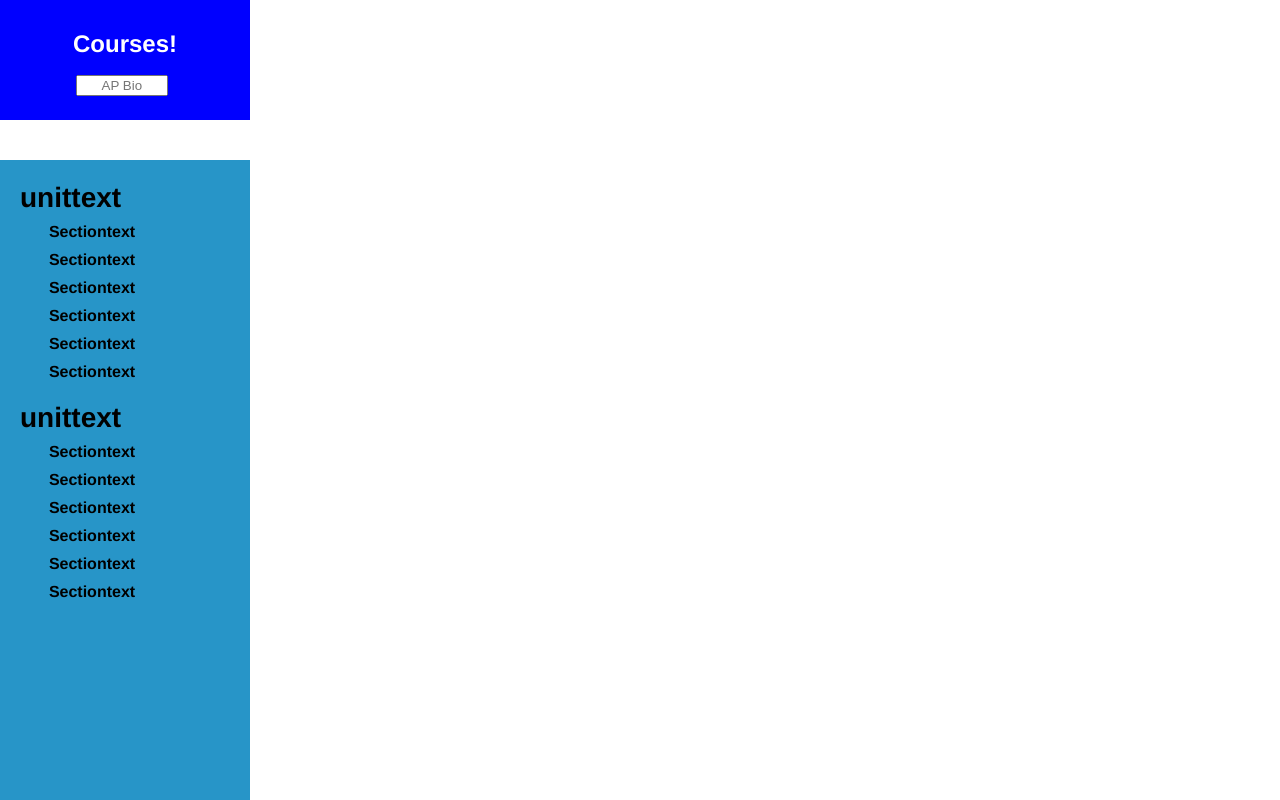
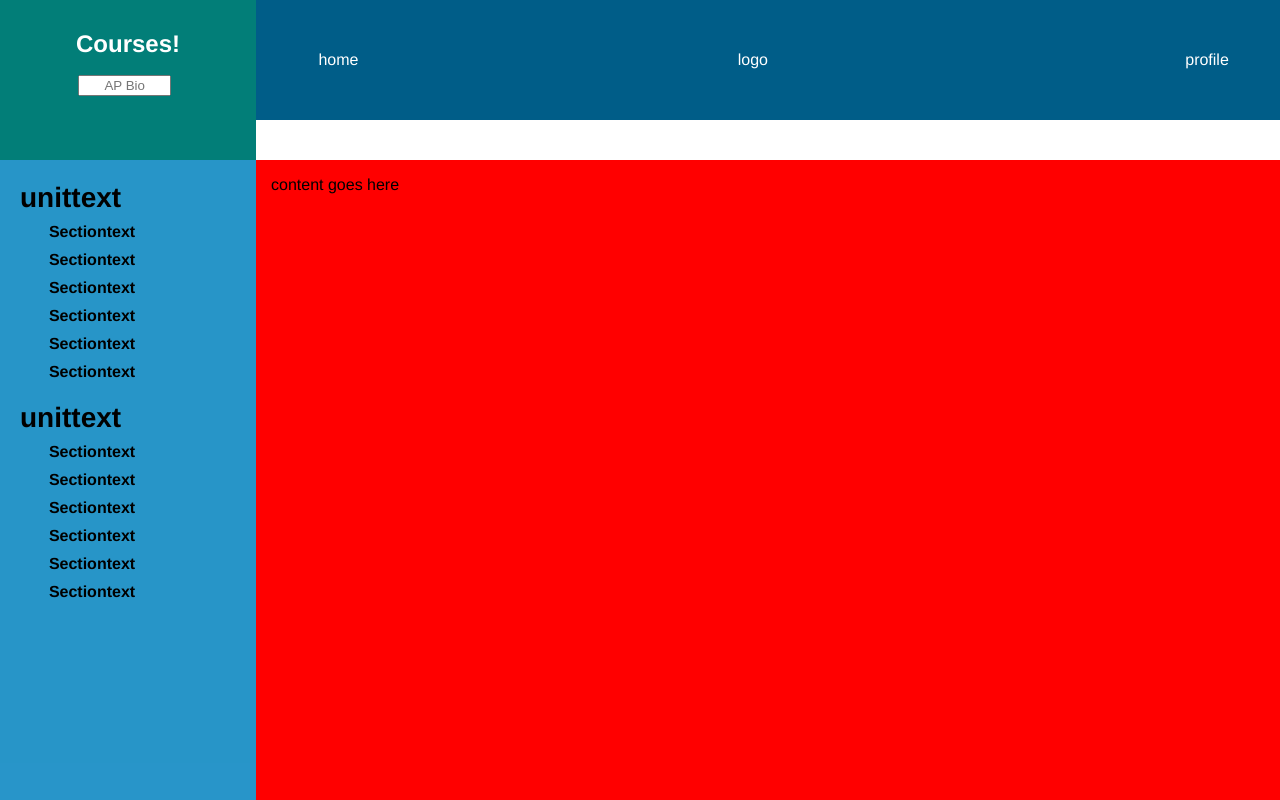
Before and after one commit to Akhil-Yalamanchili/Horizon, a plain HTML site: page index.html in a window 1280 px wide. Drawn offline with Linux system fonts and the light colour scheme.

Commit message:
boundboxes set

```diff
--- a/index.html
+++ b/index.html
@@ -13,12 +13,17 @@
     <link rel="stylesheet" href="styles.css">
 
 </head>
+<body>
+
 <div class="logoBarMain">
     <div class="logoBarHome">
+        home
     </div>
     <div class="logoBarLogo">
+        logo
     </div>
     <div class="logoBarProfile">
+        profile
     </div>
 </div>
 <div class="sideBarMain">
@@ -75,7 +80,10 @@
             </p>
     </div>
 </div>
-<body>
 
+<div class="contentMain">
+    <p> content goes here
+    </p>
+</div>
 </body>
 </html>
--- a/styles.css
+++ b/styles.css
@@ -1,15 +1,44 @@
 body {
     font-family: Helvetica, Sans-Serif;
+    overflow-x: hidden;
+    max-width: 100%;
 }
-
+.logoBarMain{
+    text-align: center;
+    display: flex;
+    position: absolute;
+    top: 0;
+    left: 20%;
+    background-color: rgb(0, 93, 136);
+    width: 80%;
+    height: 120px;
+    align-items: center;
+    justify-content: center;
+    color: white;
+}
+.logoBarProfile{
+    position: absolute;
+    right: 5%;
+}
+.logoBarLogo{
+    position: absolute;
+    right: 50%;
+}
+.logoBarHome{
+    position: absolute;
+    right: 90%;
+}
+.sidebarMain{
+    width: 100%;
+}
 .sideBarHead {
-    background-color: blue;
+    background-color: rgb(2, 126, 120);
     text-align: center;
     position: absolute;
     left: 0;
     top: 0;
-    width: 250px;
-    height: 120px;
+    width: 20%;
+    height: 20%;
     line-height: 40px;
     margin: 0;
     color: white;
@@ -18,7 +47,7 @@ body {
 }
 .sideBarContent {
     background-color: rgba(13, 136, 194, 0.89);
-    width: 250px;
+    width: 20%;
     position: absolute;
     left: 0;
     top: 20%;
@@ -45,3 +74,12 @@ body {
     margin-top: 12px;
     font-weight: 600;
 }
+.contentMain {
+    position: absolute;
+    left: 20%;
+    top: 20%;
+    height: 80%;
+    width: 79%;
+    background-color: red;
+    padding-left: 15px;
+}
```
